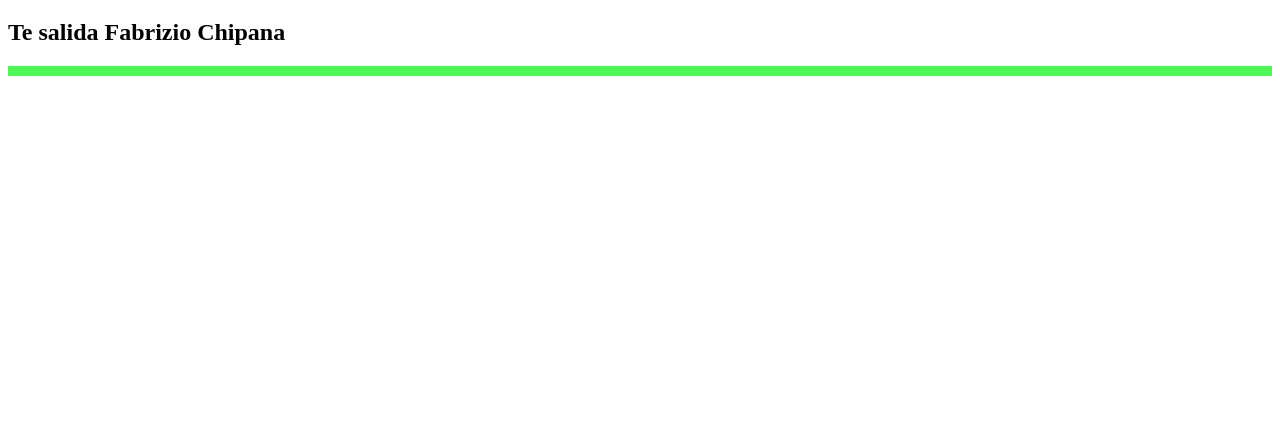
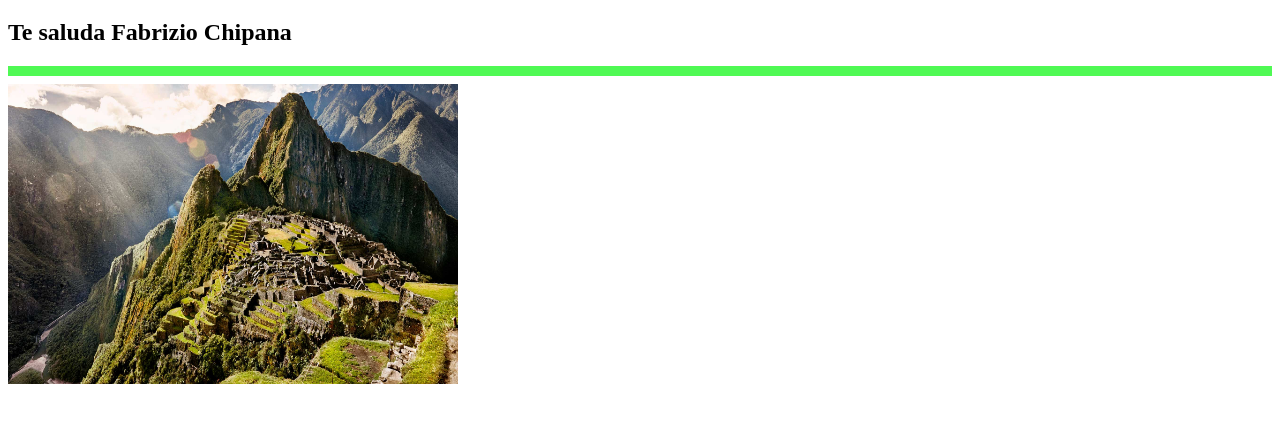
Before and after one commit to EtherealGithub/proyecto1_110323, a plain HTML site: page index.html in a window 1280 px wide. Shown: the part 61-484 px from the top of the page. Drawn offline with Linux system fonts and the light colour scheme.

Commit message:
Carga Secundaria - commit2

```diff
--- a/index.html
+++ b/index.html
@@ -9,7 +9,8 @@
 </head>
 <body>
     <h1>Hola amigo, bienvenido a este sitio web</h1>
-    <h2>Te salida Fabrizio Chipana</h2>
+    <h2>Te saluda Fabrizio Chipana</h2>
     <hr color="#4FF954" size="10">
+    <img src="images/foto.jpg" width="450" height="300" alt="Paisaje natural">
 </body>
 </html>
```
Also changed, not shown: images/foto.jpg (added).
